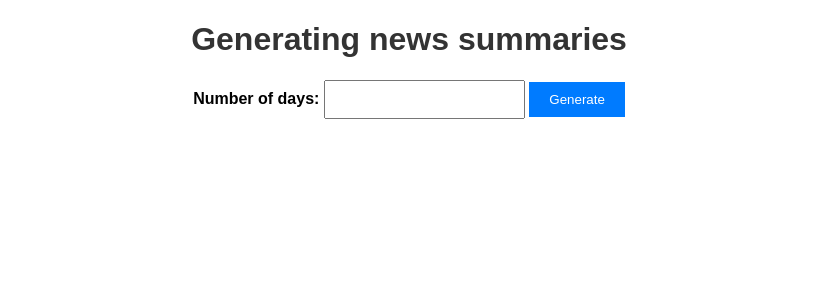
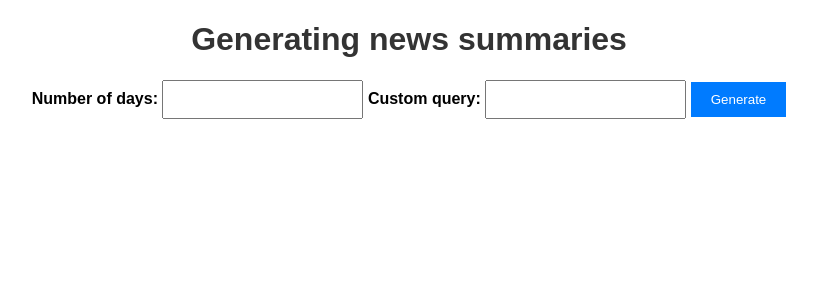
Before and after one commit to aleksandr88p/tv_news_web_api, a FastAPI app: page / in a window 1280 px wide. Shown: the top 300 px of the page, without its empty margins (231-1048 px from the left). Run offline with FastAPI, Linux system fonts and the light colour scheme; parts of the project's set-up code (start-up, migrations or seed data) failed here and were passed over.

Commit message:
fix problems

```diff
--- a/main.py
+++ b/main.py
@@ -1,4 +1,4 @@
-from fastapi import FastAPI, Request, Form
+from fastapi import FastAPI, Request
 from fastapi.responses import HTMLResponse
 from fastapi.staticfiles import StaticFiles
 from fastapi.templating import Jinja2Templates
@@ -11,7 +11,6 @@ import datetime
 import json
 from dotenv import load_dotenv
 from fastapi.middleware.cors import CORSMiddleware
-
 
 app = FastAPI()
 app.add_middleware(
@@ -36,14 +35,19 @@ db_name = os.getenv('DB_NAME')
 table_names = ['deadline_film', 'deadline_tv', 'hollywoodreporter_movies_news',
                'hollywoodreporter_tv_news', 'indiwire_film', 'indiwire_tv',
                'variety_film_news', 'variety_tv_news']
+
 @app.get("/", response_class=HTMLResponse)
 async def read_item(request: Request):
     return templates.TemplateResponse("index.html", {"request": request})
 
 @app.post("/generate")
-async def generate(days: int = Form(...)):
+async def generate(request: Request):
+    form_data = await request.form()
     print("Starting to generate summaries...")
-    print(days)
+    print(form_data)
+    print('**********************')
+    days = int(form_data.get("days"))
+    query = form_data.get("query")
     article_groups = get_article_groups(days_ago=days, host=db_host,user=db_user, password=encoded_password, database=db_name, table_names=table_names)
-    summaries = generate_summary(api_key=openai_api_key, article_groups=article_groups)
+    summaries = generate_summary(api_key=openai_api_key, article_groups=article_groups, query=query if query else None)
     return {"summaries": summaries}
--- a/static/script.js
+++ b/static/script.js
@@ -1,6 +1,7 @@
 document.getElementById('generate-form').addEventListener('submit', function(event) {
   event.preventDefault();
   var days = document.getElementById('days-input').value;
+  var query = document.getElementById('query-input').value;
 
   // Display "Please wait, generating articles" message
   var loadingMessage = document.createElement('p');
@@ -13,12 +14,16 @@ document.getElementById('generate-form').addEventListener('submit', function(eve
   progressBar.setAttribute('max', '100');
   document.getElementById('results-container').appendChild(progressBar);
 
+  var formData = new URLSearchParams();
+  formData.append('days', days);
+  formData.append('query', query);
+
   fetch('/generate', {
     method: 'POST',
     headers: {
       'Content-Type': 'application/x-www-form-urlencoded'
     },
-    body: 'days=' + encodeURIComponent(days)
+    body: formData.toString()
   })
   .then(response => response.json())
   .then(data => {
--- a/templates/index.html
+++ b/templates/index.html
@@ -6,11 +6,14 @@
 </head>
 <body>
   <h1>Generating news summaries</h1>
-  <form id="generate-form">
-    <label for="days-input">Number of days:</label>
-    <input id="days-input" type="number" min="1" required>
-    <button type="submit">Generate</button>
-  </form>
+<form id="generate-form">
+  <label for="days-input">Number of days:</label>
+  <input id="days-input" type="number" name="days" min="1" required>
+  <label for="query-input">Custom query:</label>
+  <input id="query-input" type="text" name="query">
+  <button type="submit">Generate</button>
+</form>
+
   <div id="results-container"></div>
 
   <script src="{{ url_for('static', path='script.js') }}"></script>
```
Also changed, not shown: gpt_magic.py (+4 -3 lines).
